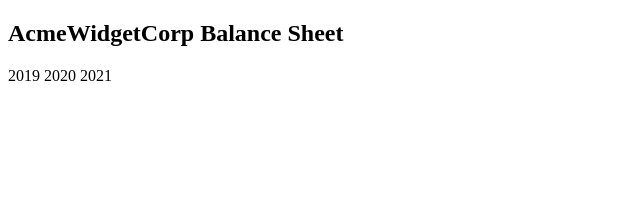
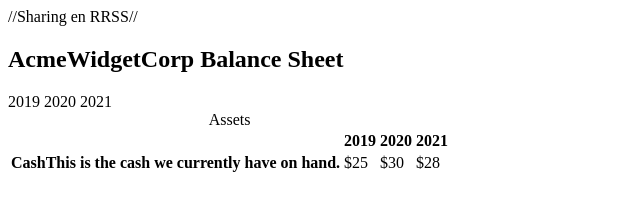
Before and after one commit to Franchiko/balance-sheet, a plain HTML site: page index.html in a window 1280 px wide. Shown: the whole page, without its empty margins (0-640 px from the left). Drawn offline with Linux system fonts and the light colour scheme.

Commit message:
load code

```diff
--- a/index.html
+++ b/index.html
@@ -3,6 +3,24 @@
   <head>
     <meta charset="UTF-8" />
     <meta name="viewport" content="width=device-width, initial-scale=1.0" />
+    <meta name="author" content="Franchu Javier Developer to WorldShopApss" />
+    <meta name="description" content="" />
+    <meta name="robots" content="index,follow" />
+    <meta name="revised" content="Colocar la fecha" />
+    <meta name="copyright" content="Copyright 2022">
+    <meta name="HandheldFriendly" content="true"/>
+    <meta name="theme-color" content ="cualquier color en hexadecimal">
+
+    //Sharing en RRSS//
+
+    <meta property="og:title" content=" " />
+    <meta property="og:type" content=" " />
+    <meta property="og:image" content=" " />
+    <meta property="og:url" content=" " />
+    <meta property="og:description" content=" " />
+    <meta property="og:locale" content=" " />
+    <meta property="og:site_name" content=" " />
+
     <title>Balance Sheet</title>
     <link rel="stylesheet" href="styles.css">
   </head>
@@ -19,7 +37,34 @@
                 <span class="year">2021</span>
             </div>
             <div class="table-wrap">
-                <table></table>
+                <table>
+                    <caption>Assets</caption>
+                    <thead>
+                        <tr>
+                            <td></td>
+                            <th>
+                                <span class="sr-only year">2019</span>
+                            </th>
+                            <th>
+                                <span class="sr-only year">2020</span>
+                            </th>
+                            <th class="current">
+                                <span class="sr-only year">2021</span>
+                            </th>
+                        </tr>
+                    </thead>
+                    <tbody>
+                        <tr class="data">
+                            <th><span class="description">Cash</span>This is the cash we currently have on hand.</th>
+                            <td>$25</td>
+                            <td>$30</td>
+                            <td class="current">$28</td>
+                        </tr>
+                        <tr class="data"></tr>
+                        <tr class="data"></tr>
+                        <tr class="total"></tr>
+                    </tbody>
+                </table>
                 <table></table>
                 <table></table>
             </div>
```
